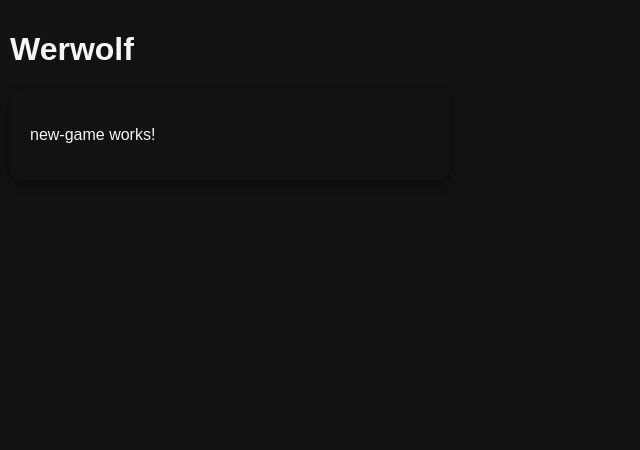
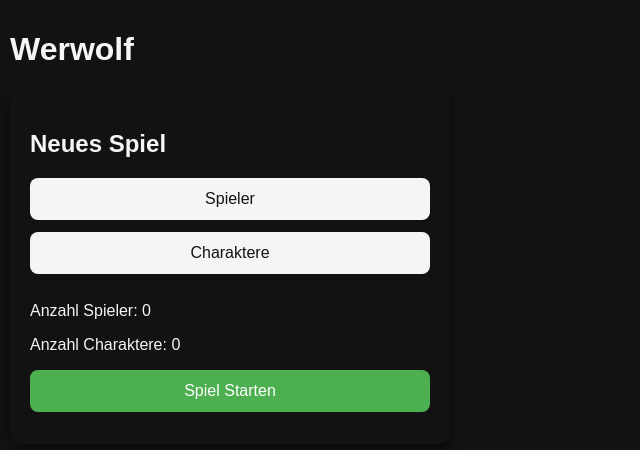
Before and after one commit to M-Benkert/werewolves.github.io, an Angular app: page /new_game in a window 1280 px wide. Shown: the top 450 px of the page, without its empty margins (0-640 px from the left). Built offline with nearby package versions, Linux system fonts and the light colour scheme.

Commit message:
Update menu

```diff
--- a/src/app/app.routes.ts
+++ b/src/app/app.routes.ts
@@ -7,6 +7,7 @@ import { PlayersComponent } from "./new_game/01_players/players.component";
 import { CharactersComponent } from "./new_game/02_characters/characters.component";
 import { NewCharacterSelectComponent } from "./new_game/02_characters/new-character-select.component";
 import { NewCharacterConfigureComponent } from "./new_game/02_characters/new-character-configure.component";
+import { AssignComponent } from "./new_game/03_assign/assign.component";
 
 export const routes: Routes = [
   {
@@ -39,4 +40,9 @@ export const routes: Routes = [
     title: "Charakter Anpassen",
     component: NewCharacterConfigureComponent,
   },
+  {
+    path: "new_game/assign",
+    title: "Zuordnung",
+    component: AssignComponent,
+  }
 ];
--- a/src/app/home/home.component.ts
+++ b/src/app/home/home.component.ts
@@ -6,6 +6,8 @@ import { RouterLink } from "@angular/router";
   selector: "app-home",
   imports: [RouterLink],
   template: `
+    <h2>Hauptmenü</h2>
+    <button class="game-button action-item" routerLink="/new_game">Neues Spiel</button>
     <a routerLink="/new_game/players">Players</a>
     <a routerLink="/new_game/characters">Characters</a>
     <a routerLink="/new_game/characters/card">Character Card</a>
--- a/src/app/new_game/new-game.component.ts
+++ b/src/app/new_game/new-game.component.ts
@@ -1,15 +1,32 @@
 import { Component } from '@angular/core';
+import { RouterLink } from "@angular/router";
+
+import { Character } from "../game/base/characters/character";
+import { Player } from "../game/base/players/player";
+
+import { CharacterService } from "../game/character.service";
+import { PlayerService} from "../game/player.service";
 
 @Component({
   selector: 'app-new-game',
-  imports: [],
+  imports: [RouterLink],
   template: `
-    <p>
-      new-game works!
-    </p>
+    <h2>Neues Spiel</h2>
+    <button class="game-button action-item" routerLink="/new_game/players">Spieler</button>
+    <button class="game-button action-item" routerLink="/new_game/characters">Charaktere</button>
+    <p>Anzahl Spieler: {{ players.length }}</p>
+    <p>Anzahl Charaktere: {{ characters.length }}</p>
+
+    <button class="game-button action-add" routerLink="/new_game/characters/card">Spiel Starten</button>
   `,
   styles: ``
 })
 export class NewGameComponent {
+  characters: Character[] = [];
+  players: Player[] = [];
 
+  constructor(private characterService: CharacterService, private playerService: PlayerService) {
+    this.characters = this.characterService.getCharacters();
+    this.players = this.playerService.getPlayers();
+  }
 }
--- a/src/styles.css
+++ b/src/styles.css
@@ -63,8 +63,9 @@ button {
   color: white;
 }
 
-.action-next:hover {
-  background: #005ecb;
+.action-item {
+  background: #f5f5f5;
+  color: #121212;
 }
 
 
```
